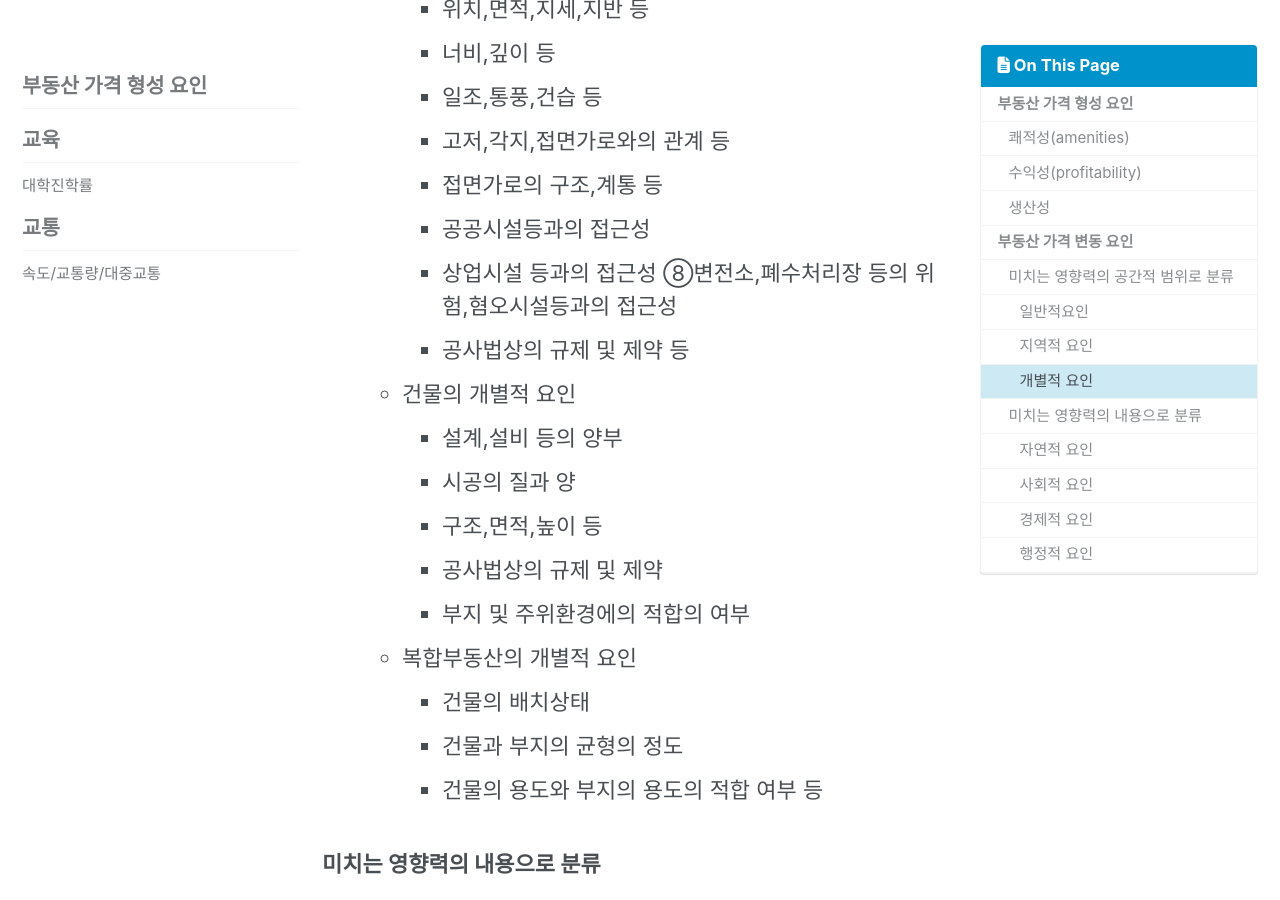
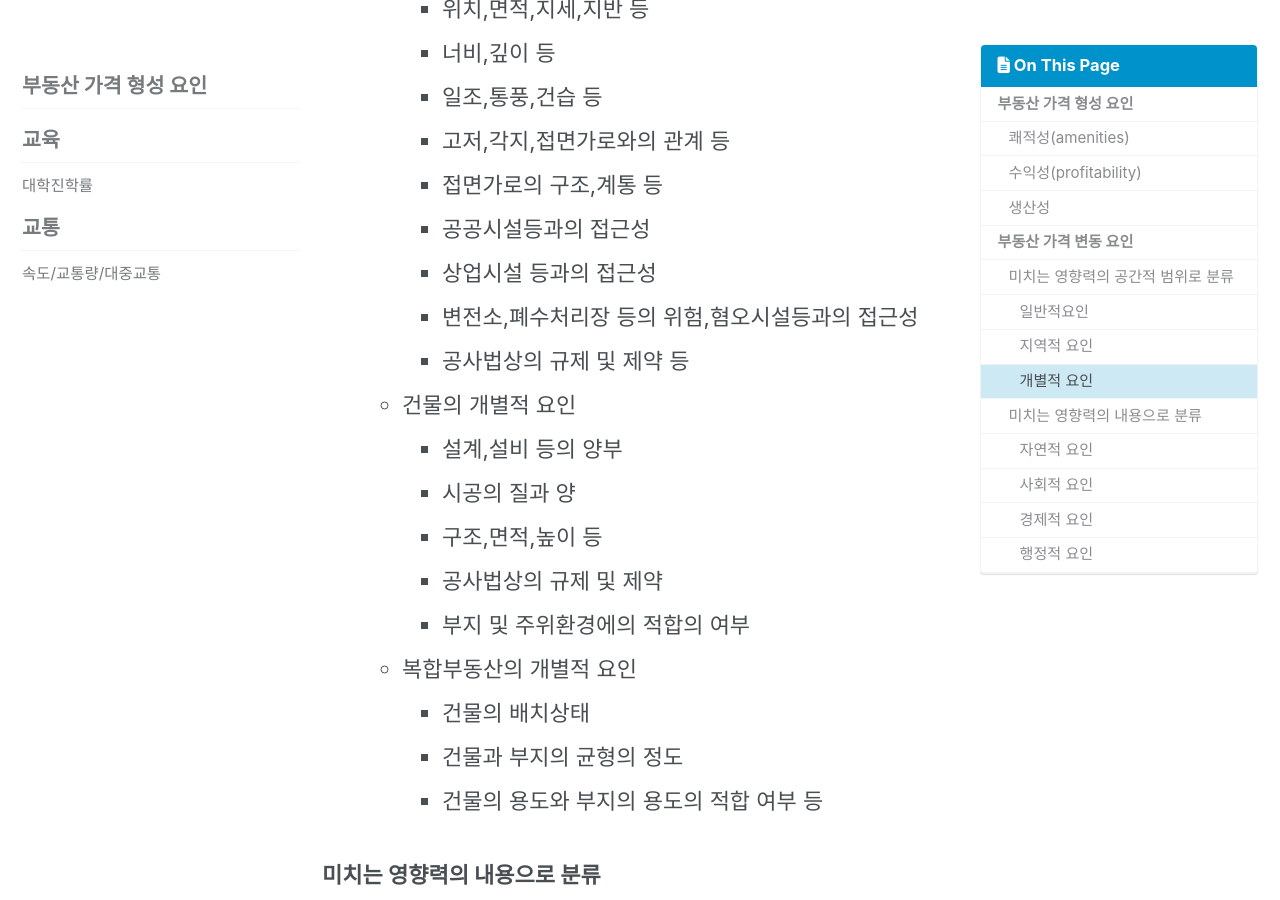
Before and after one commit to nseunghee97/real-estate-public-data, a Jekyll site: the page built from _posts/2019-08-07-부동산-가격형성-요인.md, in a window 1280 px wide and 900 px high, scrolled down 2576 px. Built offline with Jekyll 4.4.1, drawn with Linux system fonts in a browser that asks for light colours; cached includes are drawn as plain includes; nearby versions of some CDN libraries.

Commit message:
내용수정

```diff
--- a/_posts/2019-08-07-부동산-가격형성-요인.md
+++ b/_posts/2019-08-07-부동산-가격형성-요인.md
@@ -66,7 +66,8 @@ permalink: /real-estate/real-estate-factor/
         -   고저,각지,접면가로와의 관계 등
         -   접면가로의 구조,계통 등
         -   공공시설등과의 접근성
-        -   상업시설 등과의 접근성 ⑧변전소,폐수처리장 등의 위험,혐오시설등과의 접근성
+        -   상업시설 등과의 접근성
+        -   변전소,폐수처리장 등의 위험,혐오시설등과의 접근성
         -   공사법상의 규제 및 제약 등
     -   건물의 개별적 요인
         -   설계,설비 등의 양부
```
